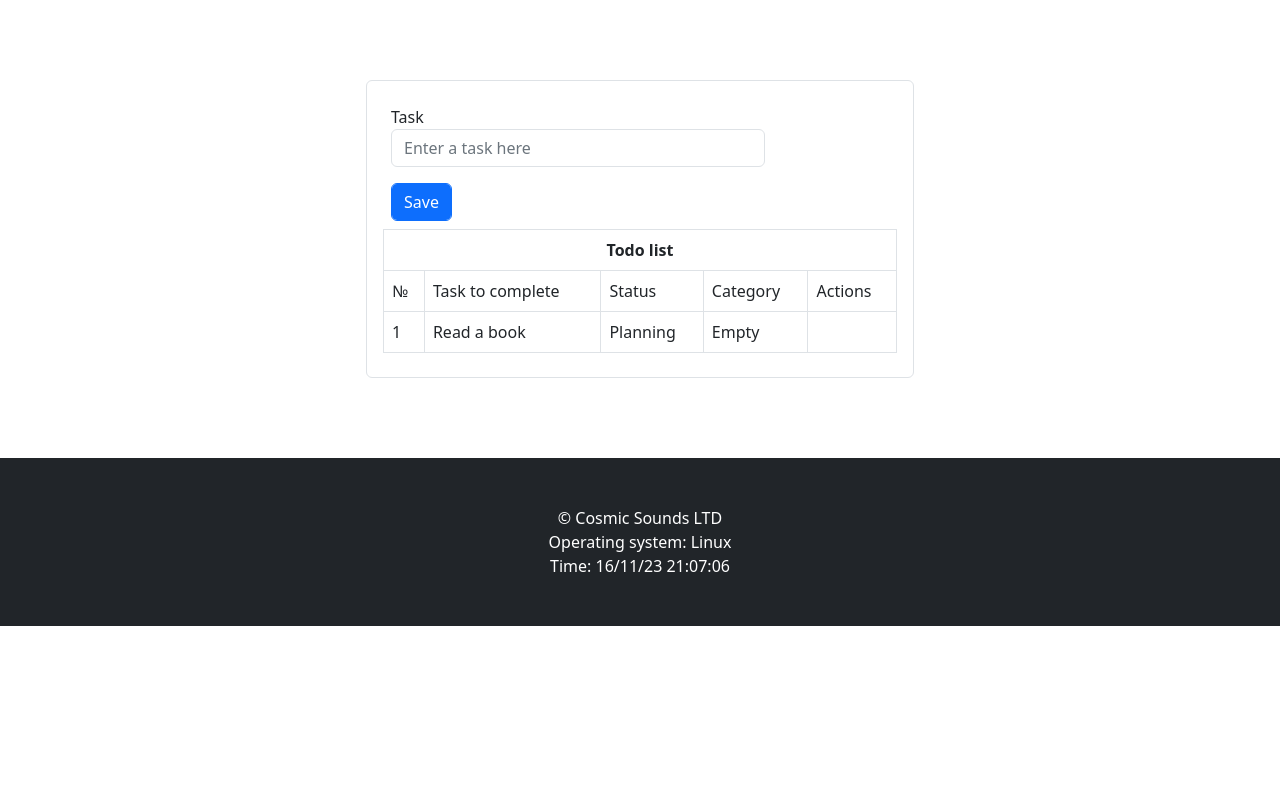
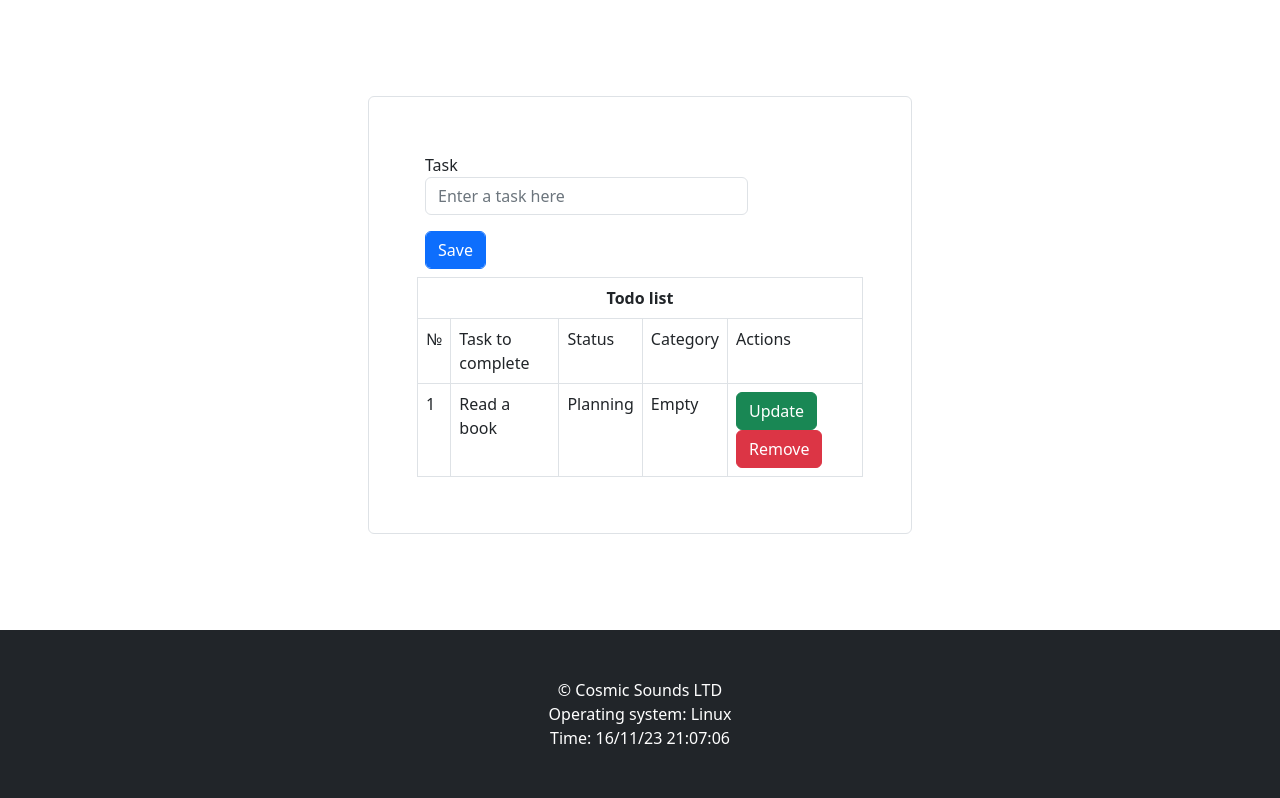
Before and after one commit to LostHopes/Flask-labs, a Flask app: page /todo in a window 1280 px wide. Shown: the part 56-854 px from the top of the page. Before the commit the page ends 682 px from the top, so only its background shows below. Run offline with Flask 3, Linux system fonts and the light colour scheme; tables that the repository leaves empty hold one stand-in row (values such as "Sample post"); some libraries are stand-ins or nearby versions.

Commit message:
modified some styles in html pages

```diff
--- a/src/app/templates/login.html
+++ b/src/app/templates/login.html
@@ -9,7 +9,7 @@
 <h1 class="title">Welcome to the login page</h1>
 
 <div class="container mx-auto">
-  <div class="col-md-6 offset-md-3 border rounded">
+  <div class="col-md-6 offset-md-3 border rounded p-5">
     {% include "_flashes.html" %}
 
     <form action="{{ url_for('login') }}" method="post">
--- a/src/app/templates/todo.html
+++ b/src/app/templates/todo.html
@@ -3,12 +3,12 @@
 {% block title %} {{ super() }} {% endblock %}
 {% block content %}
 
-<div class="container mx-auto">
-    <div class="col-md-6 offset-md-3 border rounded p-3">
+<div class="container mx-auto p-3">
+    <div class="col-md-6 offset-md-3 border rounded p-5">
         <form action="{{ url_for('add_todo') }}" method="post">
             {{ field.todo_form(form) }}
         </form>
-        <table aria-describedby="todo" class="table table-bordered mb-2 w-100">
+        <table aria-describedby="todo" class="table table-bordered mb-2 w-auto">
             <thead>
                 <th colspan="5" class="text-center">
                     Todo list
@@ -28,7 +28,8 @@
                 <td>{{ task.status }}</td>
                 <td>{{ task.category }}</td>
                 <td>
-
+                    <input type="submit" value="Update" class="btn btn-success w-auto">
+                    <input type="submit" value="Remove" class="btn btn-danger w-auto">
                 </td>
             </tr>
             {% endfor %}
```
Also changed, not shown: src/app/templates/info.html (+5 -5 lines).
